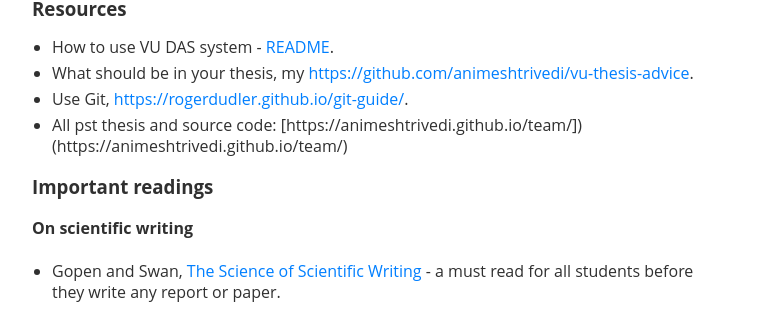
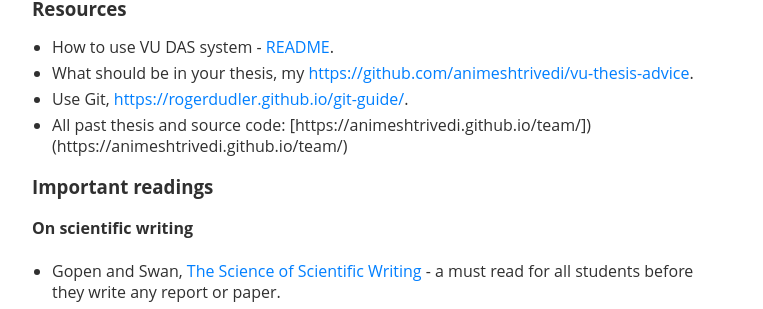
Before and after one commit to animeshtrivedi/animeshtrivedi.github.io, a Jekyll site: the page built from _posts/2021-03-28-thesis-resources.md, in a window 1280 px wide. Shown: the part 874-1183 px from the top of the page, without its empty margins (258-1021 px from the left). Built offline with Jekyll 4.4.1, drawn with Linux system fonts in a browser that asks for light colours.

Commit message:
Update 2021-03-28-thesis-resources.md

```diff
--- a/_posts/2021-03-28-thesis-resources.md
+++ b/_posts/2021-03-28-thesis-resources.md
@@ -29,7 +29,7 @@ Lastly, take pride in your work, strive for excellence, and put out the best wor
    * How to use VU DAS system - [README](/das-readme).
    * What should be in your thesis, my [https://github.com/animeshtrivedi/vu-thesis-advice](https://github.com/animeshtrivedi/vu-thesis-advice).
    * Use Git, [https://rogerdudler.github.io/git-guide/](https://rogerdudler.github.io/git-guide/).
-   * All pst thesis and source code: [https://animeshtrivedi.github.io/team/])(https://animeshtrivedi.github.io/team/)
+   * All past thesis and source code: [https://animeshtrivedi.github.io/team/])(https://animeshtrivedi.github.io/team/)
 
 ### Important readings
 
```
